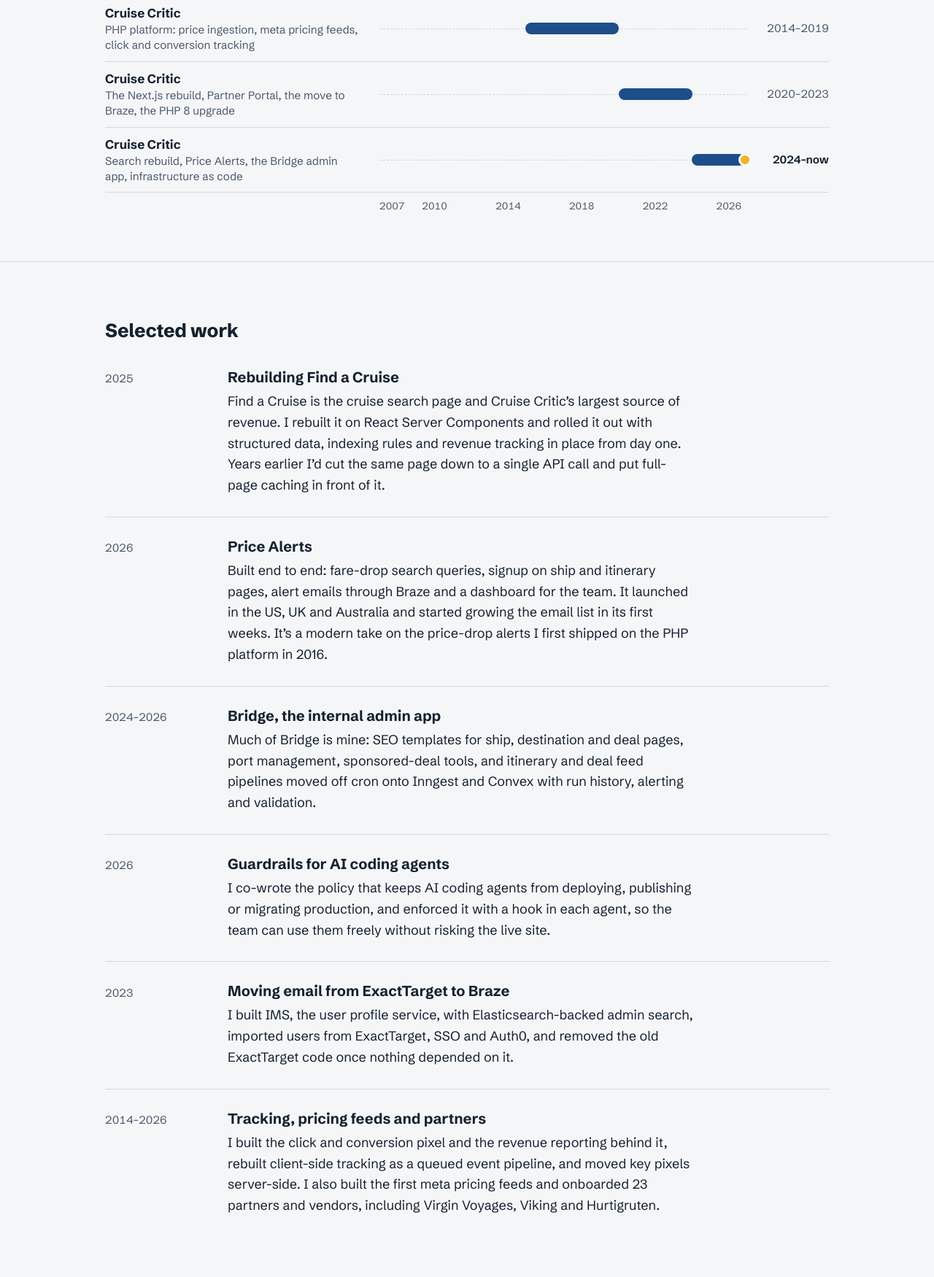
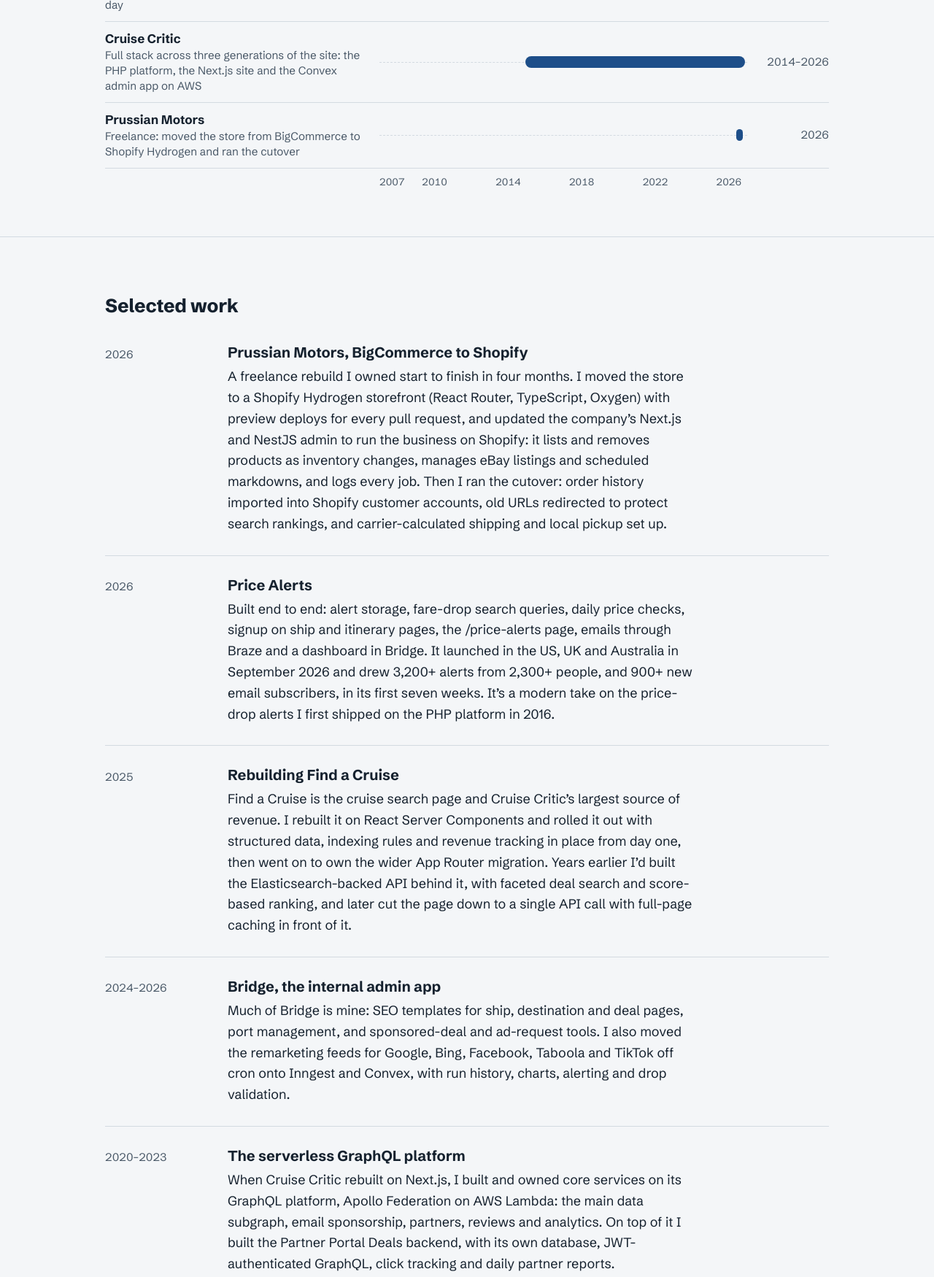
Before and after one commit to wweaver/willweaver.net, a plain HTML site: page index.html in a window 1280 px wide. Shown: the part 1012-2762 px from the top of the page at 73% size. Drawn offline with Linux system fonts and the light colour scheme.

Commit message:
Refresh site content from latest résumé
- New tagline focused on full-stack, end-to-end ownership
- Merge Cruise Critic timeline rows into one 2014–2026 entry
- Add Prussian Motors freelance work to timeline and selected work
- Rewrite selected work and tools from the current résumé
- Replace résumé PDF with the 2-page web version (no phone number)
- Ignore .env files created by vercel link

Co-Authored-By: Claude Opus 5.5 <noreply@anthropic.com>

```diff
--- a/index.html
+++ b/index.html
@@ -4,9 +4,9 @@
   <meta charset="utf-8">
   <meta name="viewport" content="width=device-width, initial-scale=1">
   <title>Will Weaver, senior software engineer</title>
-  <meta name="description" content="Will Weaver is a senior software engineer in Yardley, Pennsylvania who builds search, pricing and revenue systems and moves legacy code onto modern stacks.">
+  <meta name="description" content="Will Weaver is a full-stack engineer in Yardley, Pennsylvania who owns features from end to end: the schema, the API, the UI, scheduled jobs and monitoring.">
   <meta property="og:title" content="Will Weaver, senior software engineer">
-  <meta property="og:description" content="Search, pricing and revenue systems, and moving legacy code onto modern stacks.">
+  <meta property="og:description" content="Full-stack engineer who owns features from end to end: the schema, the API, the UI, scheduled jobs and monitoring.">
   <meta property="og:type" content="website">
   <meta property="og:url" content="https://willweaver.net/">
   <link rel="canonical" href="https://willweaver.net/">
@@ -19,7 +19,7 @@
 
   <header class="intro wrap">
     <h1>Will Weaver</h1>
-    <p class="lede">I’m a senior software engineer. I build search, pricing and revenue systems, and I move legacy code onto modern stacks without breaking the parts that make money.</p>
+    <p class="lede">I’m a full-stack engineer who owns features from end to end: the schema, the API, the UI, the jobs that run overnight, and the alerts that tell me when something’s wrong.</p>
     <p class="where">Based in Yardley, Pennsylvania.</p>
     <nav class="links" aria-label="Contact and profiles">
       <a href="mailto:willweaver@gmail.com">willweaver@gmail.com</a>
@@ -31,7 +31,7 @@
   <section class="career" aria-labelledby="career-heading">
     <div class="wrap">
       <h2 id="career-heading">Twenty years, four generations of stack</h2>
-      <p class="section-note">Most of it at Cruise Critic, a Tripadvisor company, where I’ve shipped on the PHP platform, the Next.js site, the Convex admin app and AWS.</p>
+      <p class="section-note">Most of it at Cruise Critic, a Tripadvisor company, where for twelve years I owned features across the whole stack as the site was rebuilt around them.</p>
     </div>
 
     <figure class="timeline wrap-wide">
@@ -51,20 +51,15 @@
           <span class="track"><span class="bar early"></span></span>
           <span class="years">2014</span>
         </li>
-        <li style="--from: 39.6; --to: 65">
-          <span class="role"><strong>Cruise Critic</strong> PHP platform: price ingestion, meta pricing feeds, click and conversion tracking</span>
+        <li style="--from: 39.6; --to: 99.4">
+          <span class="role"><strong>Cruise Critic</strong> Full stack across three generations of the site: the PHP platform, the Next.js site and the Convex admin app on AWS</span>
           <span class="track"><span class="bar"></span></span>
-          <span class="years">2014–2019</span>
+          <span class="years">2014–2026</span>
         </li>
-        <li style="--from: 65; --to: 85">
-          <span class="role"><strong>Cruise Critic</strong> The Next.js rebuild, Partner Portal, the move to Braze, the PHP 8 upgrade</span>
+        <li style="--from: 97.1; --to: 98.8">
+          <span class="role"><strong>Prussian Motors</strong> Freelance: moved the store from BigCommerce to Shopify Hydrogen and ran the cutover</span>
           <span class="track"><span class="bar"></span></span>
-          <span class="years">2020–2023</span>
-        </li>
-        <li class="current" style="--from: 85; --to: 99.4">
-          <span class="role"><strong>Cruise Critic</strong> Search rebuild, Price Alerts, the Bridge admin app, infrastructure as code</span>
-          <span class="track"><span class="bar"></span></span>
-          <span class="years">2024–now</span>
+          <span class="years">2026</span>
         </li>
       </ol>
       <div class="axis" aria-hidden="true">
@@ -83,56 +78,70 @@
       <h2 id="work-heading">Selected work</h2>
 
       <article class="project">
-        <h3>Rebuilding Find a Cruise</h3>
-        <p class="when">2025</p>
-        <p>Find a Cruise is the cruise search page and Cruise Critic’s largest source of revenue. I rebuilt it on React Server Components and rolled it out with structured data, indexing rules and revenue tracking in place from day one. Years earlier I’d cut the same page down to a single API call and put full-page caching in front of it.</p>
+        <h3>Prussian Motors, BigCommerce to Shopify</h3>
+        <p class="when">2026</p>
+        <p>A freelance rebuild I owned start to finish in four months. I moved the store to a Shopify Hydrogen storefront (React Router, TypeScript, Oxygen) with preview deploys for every pull request, and updated the company’s Next.js and NestJS admin to run the business on Shopify: it lists and removes products as inventory changes, manages eBay listings and scheduled markdowns, and logs every job. Then I ran the cutover: order history imported into Shopify customer accounts, old URLs redirected to protect search rankings, and carrier-calculated shipping and local pickup set up.</p>
       </article>
 
       <article class="project">
         <h3>Price Alerts</h3>
         <p class="when">2026</p>
-        <p>Built end to end: fare-drop search queries, signup on ship and itinerary pages, alert emails through Braze and a dashboard for the team. It launched in the US, UK and Australia and started growing the email list in its first weeks. It’s a modern take on the price-drop alerts I first shipped on the PHP platform in 2016.</p>
+        <p>Built end to end: alert storage, fare-drop search queries, daily price checks, signup on ship and itinerary pages, the /price-alerts page, emails through Braze and a dashboard in Bridge. It launched in the US, UK and Australia in September 2026 and drew 3,200+ alerts from 2,300+ people, and 900+ new email subscribers, in its first seven weeks. It’s a modern take on the price-drop alerts I first shipped on the PHP platform in 2016.</p>
+      </article>
+
+      <article class="project">
+        <h3>Rebuilding Find a Cruise</h3>
+        <p class="when">2025</p>
+        <p>Find a Cruise is the cruise search page and Cruise Critic’s largest source of revenue. I rebuilt it on React Server Components and rolled it out with structured data, indexing rules and revenue tracking in place from day one, then went on to own the wider App Router migration. Years earlier I’d built the Elasticsearch-backed API behind it, with faceted deal search and score-based ranking, and later cut the page down to a single API call with full-page caching in front of it.</p>
       </article>
 
       <article class="project">
         <h3>Bridge, the internal admin app</h3>
         <p class="when">2024–2026</p>
-        <p>Much of Bridge is mine: SEO templates for ship, destination and deal pages, port management, sponsored-deal tools, and itinerary and deal feed pipelines moved off cron onto Inngest and Convex with run history, alerting and validation.</p>
+        <p>Much of Bridge is mine: SEO templates for ship, destination and deal pages, port management, and sponsored-deal and ad-request tools. I also moved the remarketing feeds for Google, Bing, Facebook, Taboola and TikTok off cron onto Inngest and Convex, with run history, charts, alerting and drop validation.</p>
       </article>
 
       <article class="project">
-        <h3>Guardrails for AI coding agents</h3>
-        <p class="when">2026</p>
-        <p>I co-wrote the policy that keeps AI coding agents from deploying, publishing or migrating production, and enforced it with a hook in each agent, so the team can use them freely without risking the live site.</p>
+        <h3>The serverless GraphQL platform</h3>
+        <p class="when">2020–2023</p>
+        <p>When Cruise Critic rebuilt on Next.js, I built and owned core services on its GraphQL platform, Apollo Federation on AWS Lambda: the main data subgraph, email sponsorship, partners, reviews and analytics. On top of it I built the Partner Portal Deals backend, with its own database, JWT-authenticated GraphQL, click tracking and daily partner reports.</p>
       </article>
 
       <article class="project">
         <h3>Moving email from ExactTarget to Braze</h3>
         <p class="when">2023</p>
-        <p>I built IMS, the user profile service, with Elasticsearch-backed admin search, imported users from ExactTarget, SSO and Auth0, and removed the old ExactTarget code once nothing depended on it.</p>
+        <p>I built IMS, the identity and subscription service, on WunderGraph and OpenSearch and published it as an npm SDK. Then I imported users from ExactTarget, SSO and Auth0, and removed the old ExactTarget code once nothing depended on it.</p>
       </article>
 
       <article class="project">
-        <h3>Tracking, pricing feeds and partners</h3>
+        <h3>Pricing, tracking and partner billing</h3>
         <p class="when">2014–2026</p>
-        <p>I built the click and conversion pixel and the revenue reporting behind it, rebuilt client-side tracking as a queued event pipeline, and moved key pixels server-side. I also built the first meta pricing feeds and onboarded 23 partners and vendors, including Virgin Voyages, Viking and Hurtigruten.</p>
+        <p>I built cruise price ingestion and ran it for over a decade: more than 50 of the site’s partner pricing parsers across FTP, S3, HTTP and email feeds, with change detection and alerting. I built the click and conversion pixel, the revenue reporting behind it and the CPC billing for meta partners, with vendor budgets and time-zone-aware daily caps. I also built the first meta pricing feeds and onboarded 23 partners and vendors, including Virgin Voyages, Viking and Hurtigruten.</p>
+      </article>
+
+      <article class="project">
+        <h3>Guardrails for AI coding agents</h3>
+        <p class="when">2025–2026</p>
+        <p>I’ve used Claude Code daily since 2025. I co-wrote our agent instructions and the policy that keeps agents from deploying, publishing or migrating production, enforced by a hook in each agent, so the team could use them freely without risking the live site.</p>
       </article>
     </section>
 
     <section class="how" aria-labelledby="how-heading">
       <h2 id="how-heading">How I work</h2>
       <p>I do my best work owning a hard problem from the first query to the last alert: a revenue-critical page, a migration nobody wants to touch, a pipeline that has to be right every night. I like working closely with a strong lead, co-leading projects and helping teammates along the way.</p>
-      <p>I care about leaving systems easier to change than I found them, which is why so much of my work has been upgrades: PHP 8 across 12 repositories, Next.js from the Pages Router to the App Router, Jenkins to GitHub Actions, hand-managed AWS to audited Terraform.</p>
+      <p>I care about leaving systems easier to change than I found them, which is why so much of my work has been upgrades: PHP 7 to 8.5 on the main platform, Next.js from the Pages Router to the App Router, Jenkins to GitHub Actions, hand-managed AWS to audited Terraform.</p>
     </section>
 
     <section class="tools" aria-labelledby="tools-heading">
       <h2 id="tools-heading">Tools I use most</h2>
       <dl>
         <div><dt>Languages</dt><dd>TypeScript, JavaScript, PHP, Python, SQL, Terraform</dd></div>
-        <div><dt>Frontend</dt><dd>React, Next.js App Router and Server Components, Tailwind CSS</dd></div>
-        <div><dt>Backend and data</dt><dd>Node.js, GraphQL, Convex, Inngest, MySQL, PostgreSQL, Elasticsearch, Redis</dd></div>
-        <div><dt>Cloud and delivery</dt><dd>AWS, Vercel, Docker, GitHub Actions, Datadog</dd></div>
+        <div><dt>Frontend</dt><dd>React, Next.js App Router and Server Components, React Router, Shopify Hydrogen, Tailwind CSS</dd></div>
+        <div><dt>Backend and data</dt><dd>Node.js, NestJS, GraphQL, Prisma, Convex, Inngest, MySQL, PostgreSQL, Elasticsearch and OpenSearch, Redis</dd></div>
+        <div><dt>Cloud and delivery</dt><dd>AWS (Lambda, S3, SES), Terraform, Vercel, Docker, GitHub Actions, Datadog</dd></div>
+        <div><dt>Testing</dt><dd>Playwright, Vitest, Jest, PHPUnit</dd></div>
         <div><dt>Analytics</dt><dd>Google Tag Manager, Segment, Braze, Adobe Analytics, A/B testing with Vercel Flags</dd></div>
+        <div><dt>AI-assisted</dt><dd>Claude Code, agent instructions and skills, production guardrails for agents</dd></div>
       </dl>
     </section>
   </main>
```
Also changed, not shown: 1 other file.
